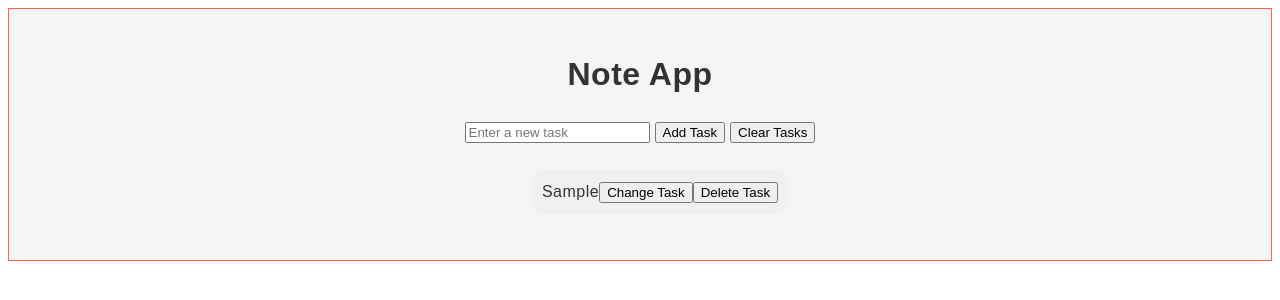
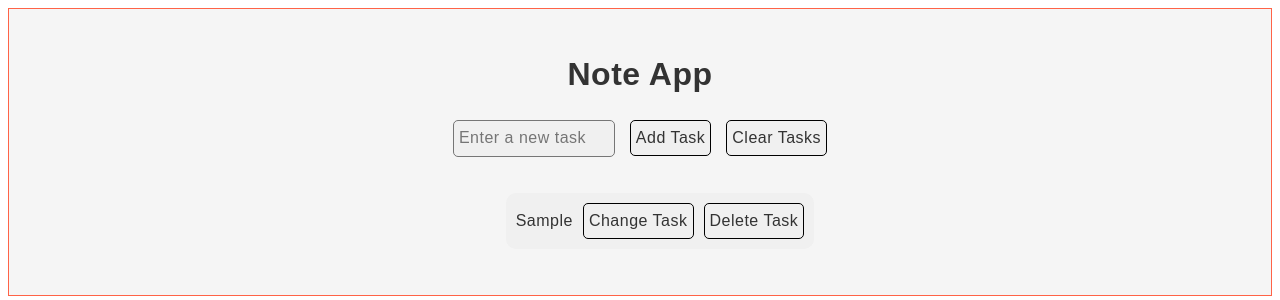
Before and after one commit to GrigoriiTishchuk/Note_app, a plain HTML site: page index.html in a window 1280 px wide. Both pictures are taken after typing "Sample" into the empty fields and a click on the button "Add Task". Drawn offline with Linux system fonts and the light colour scheme.

Commit message:
added some style to elements

```diff
--- a/index.html
+++ b/index.html
@@ -11,9 +11,9 @@
     <main>
         <div>
             <h1>Note App</h1>
-            <input type="text" id="newTask" placeholder="Enter a new task">
-            <button onclick="addTaskToList()">Add Task</button>
-            <button onclick="clearTasks()">Clear Tasks</button>
+            <input  type="text" id="newTask" placeholder="Enter a new task">
+            <button class="btn" onclick="addTaskToList()">Add Task</button>
+            <button class="btn" onclick="clearTasks()">Clear Tasks</button>
         </div>
         <ul id="taskList"></ul>
     </main>
--- a/style.css
+++ b/style.css
@@ -17,18 +17,59 @@ main{
     border: tomato 1px solid;
 }
 
-li{
+#newTask{
+    padding: 5px;
+    width: 150px;
+    height: 25px;
+    border-radius: 5px;
+    border-style: solid;
+    border-width: 0.5px;
+    background-color: #f0f0f0;
+    color: #333;
+    font-size: 16px;
+    line-height: 1.5;
+    letter-spacing: 0.5px;
+    margin-bottom: 10px;
+}
+
+
+.btn{
+    margin-left: 10px;
+    padding: 5px;
+    border-radius: 5px;
+    border-style: solid;
+    border-width: 0.5px;
+    background-color: #f0f0f0;
+    color: #333;
+    font-size: 16px;
+    line-height: 1.5;
+    letter-spacing: 0.5px;
+}
+
+ul li{
     list-style: none;
-    justify-content: space-evenly;
+    justify-content: space-between;
     padding: 10px;
     margin: 10px;
     border-radius: 10px;
     background-color: #f0f0f0;
 }
 
-li:hover{
+ul li button{
+    margin-left: 10px;
+    padding: 5px;
+    border-radius: 5px;
+    border-style: solid;
+    border-width: 0.5px;
+    background-color: #f0f0f0;
+    color: #333;
+    font-size: 16px;
+    line-height: 1.5;
+    letter-spacing: 0.5px;
+}
+
+ul li:hover{
     cursor: pointer;
-    justify-content: space-evenly;
     background-color: #244fd2;
     color: white;
     transition: 0.5s;
```
